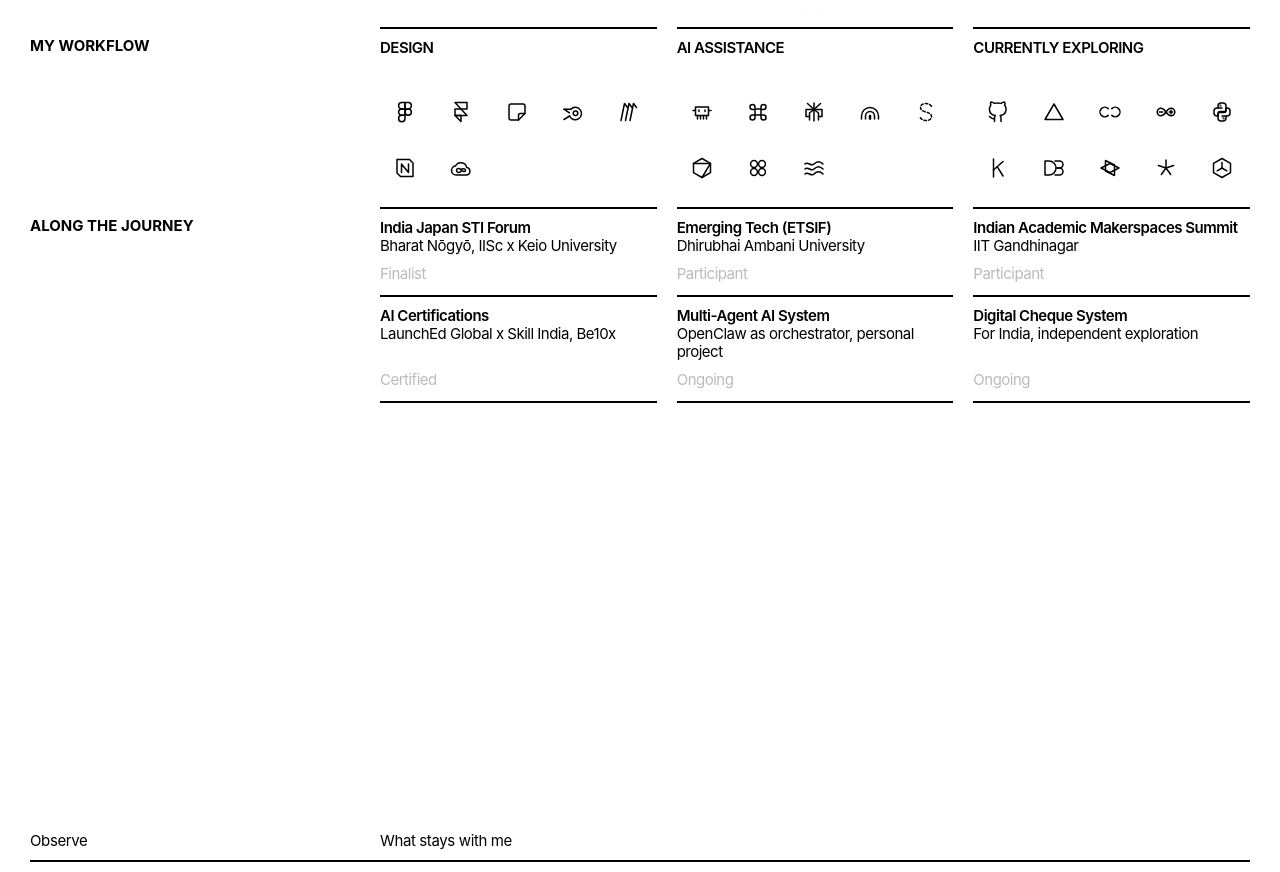
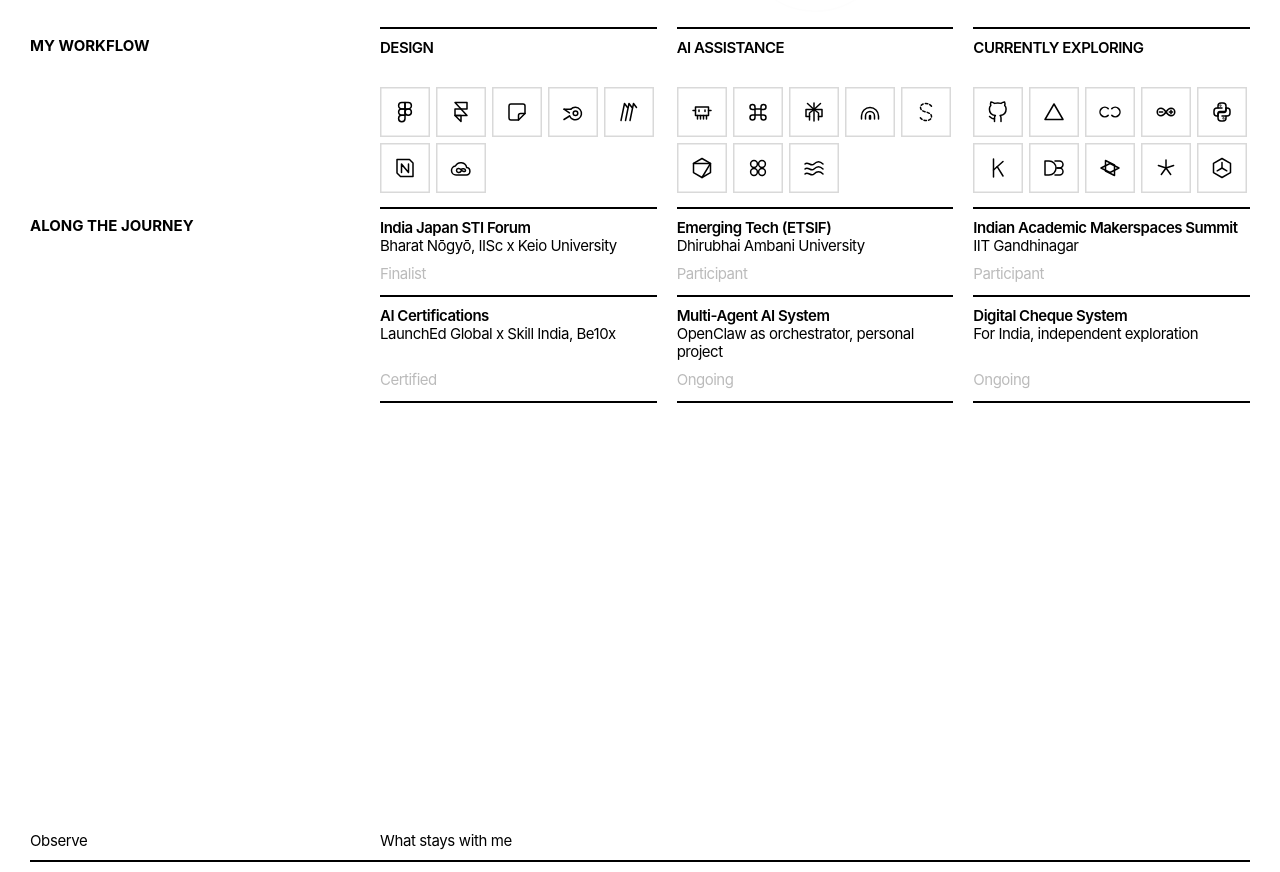
Before and after one commit to sukhman0402/portfolio-website, a Next.js app: page / in a window 1280 px wide. Shown: the part 4033-4905 px from the top of the page. Built offline with nearby package versions, Linux system fonts and the light colour scheme.

Commit message:
Update AboutSection.js

```diff
--- a/src/components/AboutSection.js
+++ b/src/components/AboutSection.js
@@ -191,34 +191,30 @@ export default function AboutSection() {
                 <p className="font-semibold uppercase tracking-[-0.5px]">
                   {cat.label}
                 </p>
-                {/* Tool icons (2026-09-28, Figma node 498:701 "My Workflow
-                    reference"): each 50px grid cell holds an app-icon
-                    style tile, sized from the Figma app icon in that
-                    frame: a 40px body with 9px corners, inset 5px inside
-                    the cell, brand mark centred at 24px. Each tile uses
-                    the brand's own colours, not one shared dark theme
-                    (Framer blue, Miro yellow, ...; direct instruction,
-                    2026-09-28), from workflowIcons.js: bg = tile colour,
-                    border = hairline ring for white tiles so they read on
-                    the white page, full = the icon is already a square
-                    app icon (Miro) and fills the whole 40px body.
+                {/* Tool icons. Box updated 2026-10-02 to Figma node
+                    527:1011 "Frame: My Workflow" (direct instruction):
+                    each tool sits in a plain SQUARE 50px box (no rounded
+                    corners, no fill) with a 1.5px #d9d9d9 outline (the
+                    --tile token), and its line icon is centred at 24px.
+                    The outline is an inset box-shadow, not a CSS border:
+                    Chrome rounds borders down to whole pixels, so a 1.5px
+                    border would render as 1px there. The shadow is drawn
+                    inside the 50px box (like Figma's inside stroke) and
+                    keeps the exact 1.5px everywhere.
+                    The icons' own stroke is 1.5px too (workflowIcons.js),
+                    so the box and the icon share one line weight. This
+                    replaces the 2026-09-28 app-icon tile (40px rounded body
+                    inside the cell with a hairline ring).
                     Reading order = array order in aboutData.js: row 1
                     left to right, then row 2, then row 3 (flex-wrap does
                     the wrapping). The tool name is the accessible label.
-                    Hover label (2026-09-28, direct instruction: "while
-                    hovering on each icon, it should state the name of the
-                    respective application"): a small label (fill #EEEEEE,
-                    text #BBBBBB = the text-muted token, 2026-09-28) with the
-                    tool name appears above the tile on hover, and on
-                    keyboard focus or a tap on phones (each tile is
-                    focusable, and phones have no hover). It replaces the
-                    browser's own title tooltip, which only appeared after
-                    a delay and in the OS style. The first tile in each
-                    row of 6 anchors its label to the left edge and the
-                    last to the right edge, so long names ("Adobe Creative
-                    Cloud") never run off the column or the phone screen.
-                    A tool whose official icon is not supplied yet
-                    (svg: null) shows its initials. */}
+                    Hover label (2026-09-28): a small label (fill #EEEEEE,
+                    text #BBBBBB) with the tool name appears above the box
+                    on hover, keyboard focus or a tap on phones. The first
+                    box in each row of 6 anchors its label to the left edge
+                    and the last to the right edge, so long names never run
+                    off the column or the phone screen. A tool without an
+                    icon yet (svg: null) shows its initials. */}
                 <div className="mt-4 flex flex-wrap gap-2 md:mt-[30px] md:gap-[6px]">
                   {cat.tools.map((id, i) => {
                     const tool = workflowIcons[id];
@@ -232,7 +228,7 @@ export default function AboutSection() {
                       <div
                         key={id}
                         tabIndex={0}
-                        className="group relative h-[50px] w-[50px] rounded-[11px] outline-none focus-visible:ring-2 focus-visible:ring-black"
+                        className="group relative flex h-[50px] w-[50px] items-center justify-center shadow-[inset_0_0_0_1.5px_var(--tile)] outline-none focus-visible:ring-2 focus-visible:ring-black"
                       >
                         <span
                           aria-hidden="true"
@@ -243,15 +239,12 @@ export default function AboutSection() {
                         <span
                           role="img"
                           aria-label={tool.name}
-                          className="absolute inset-[5px] flex items-center justify-center overflow-hidden rounded-[9px]"
-                          style={{ backgroundColor: tool.bg }}
+                          className="flex h-6 w-6 items-center justify-center"
                         >
                           {tool.svg ? (
                             <span
                               aria-hidden="true"
-                              className={`block [&>svg]:h-full [&>svg]:w-full ${
-                                tool.full ? "h-full w-full" : "h-6 w-6"
-                              }`}
+                              className="block h-6 w-6 [&>svg]:h-full [&>svg]:w-full"
                               dangerouslySetInnerHTML={{ __html: tool.svg }}
                             />
                           ) : (
@@ -265,15 +258,6 @@ export default function AboutSection() {
                                 .join("")
                                 .slice(0, 2)}
                             </span>
-                          )}
-                          {/* Hairline ring for white tiles, drawn on top so
-                              edge-to-edge icons (ProtoPie, Kaggle,
-                              TouchDesigner) don't cover it. */}
-                          {tool.border && (
-                            <span
-                              aria-hidden="true"
-                              className="pointer-events-none absolute inset-0 rounded-[9px] ring-1 ring-inset ring-[#E5E5E5]"
-                            />
                           )}
                         </span>
                       </div>
```
